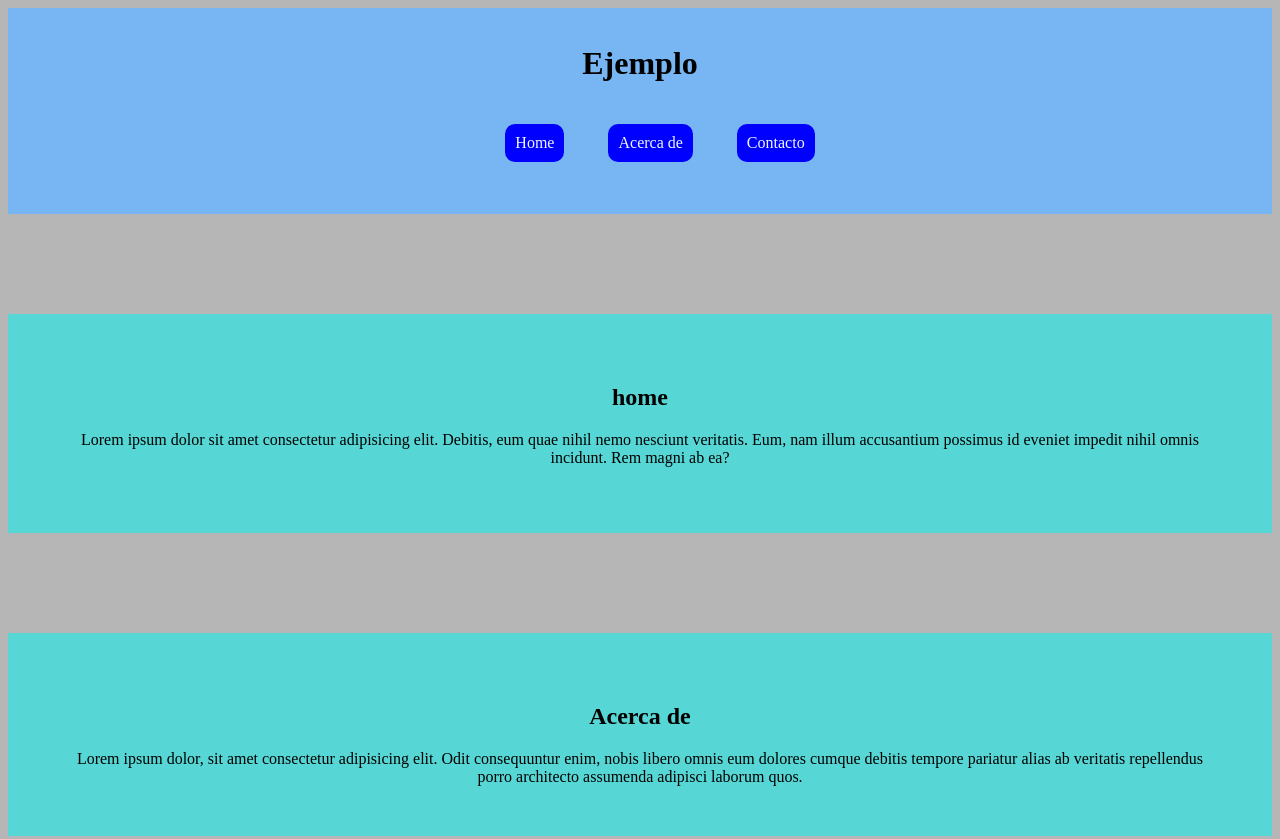
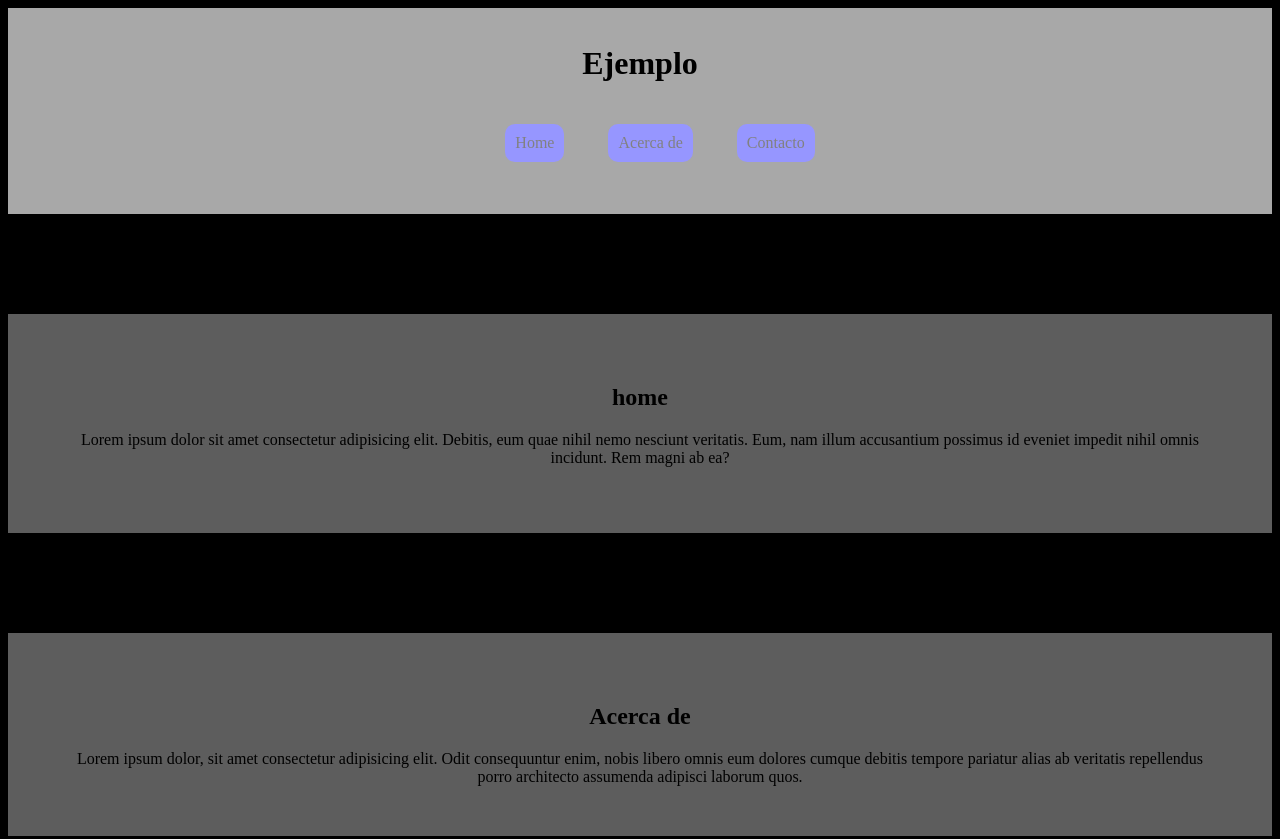
Before and after one commit to ghami20/repoExample, a plain HTML site: page index.html in a window 1280 px wide. Shown: the top 839 px of the page. Drawn offline with Linux system fonts and the light colour scheme.

Commit message:
cambio de colores

```diff
--- a/style.css
+++ b/style.css
@@ -1,5 +1,5 @@
 body{
-    background-color: #b6b6b6;
+    background-color: #000000;
     /*Centra el conteido dentro del contenedor
     Como body engloba todo, esta afectando a TODO el contenido, todo se centra al medio
     */
@@ -10,7 +10,7 @@ body{
     /*Padding me daba un espacio, entre el borde, y el contenido*/
     padding: 1rem;
     /*Nos da el color de fondo*/
-    background-color: #78b5f3;
+    background-color: #a8a8a8;
 }
 ul{
     /*En la listas quita los puntos del costado*/
@@ -31,7 +31,7 @@ li{
     */
     display:inline-block;
 
-    background-color: blue;
+    background-color: rgb(150, 150, 255);
     padding: 10px;
     /*Margin es el espacio entre elementos, vendría a ser como el aire o espacio personal*/
     margin: 20px;
@@ -41,7 +41,7 @@ a{
     /*Quita la linea de abajo de los links*/
     text-decoration: none;
     /*Color cambia el color de texto*/
-    color: aliceblue;
+    color: rgb(129, 129, 129);
 }
 .perfil{
     display: none;
@@ -49,7 +49,7 @@ a{
 
 }
 section,footer{
-    background-color: #56d7d5;
+    background-color: #5d5d5d;
     padding: 50px;
     margin-top: 100px;
 }
```
